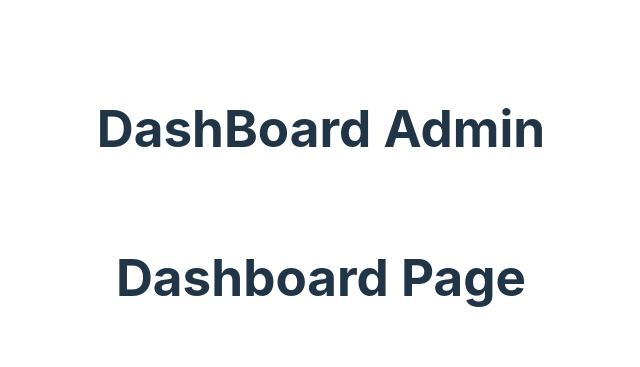
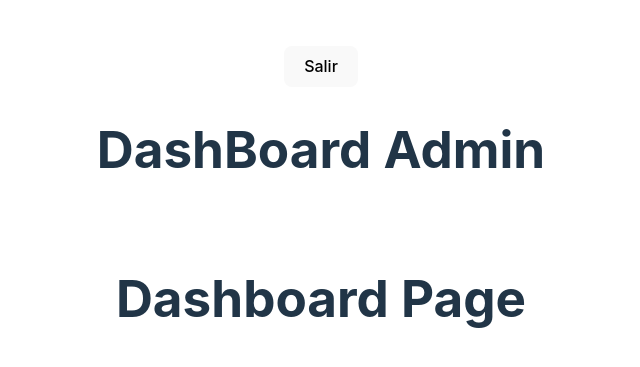
Before and after one commit to adrian1426/ReactTS_Routes-Guard, a React (Vite) app: page /private/dashboard in a window 1280 px wide. Shown: the part 197-564 px from the top of the page, without its empty margins (319-959 px from the left). Built offline with nearby package versions, Linux system fonts and the light colour scheme; sample sign-in values are in the browser's storage.

Commit message:
creando componente logout

```diff
--- a/src/App.tsx
+++ b/src/App.tsx
@@ -3,12 +3,14 @@ import { Provider } from 'react-redux';
 import appStore from './redux/store';
 import AppRouter from './router/AppRouter';
 import './App.css';
+import { Logout } from './components/logout';
 
 function App() {
 
   return (
     <div className="App">
       <Provider store={appStore}>
+        <Logout />
         <Suspense fallback={<h1>Cargando...</h1>}>
           <AppRouter />
         </Suspense>
--- /dev/null
+++ b/src/components/logout/Logout.tsx
@@ -0,0 +1,22 @@
+import { useDispatch, useSelector } from 'react-redux';
+import { resetUser } from '../../redux/states/userState';
+import { AppStore } from '../../redux/store';
+
+const Logout = () => {
+  const userState = useSelector((store: AppStore) => store.user);
+  const dispatch = useDispatch();
+
+  const handleLogout = () => {
+    dispatch(resetUser());
+  };
+
+  return userState.id > 0 ?
+    (
+      <div >
+        <button onClick={handleLogout}>Salir</button>
+      </div >
+    ) : null
+    ;
+};
+
+export default Logout;
--- /dev/null
+++ b/src/components/logout/index.ts
@@ -0,0 +1 @@
+export { default as Logout } from './Logout';
```
